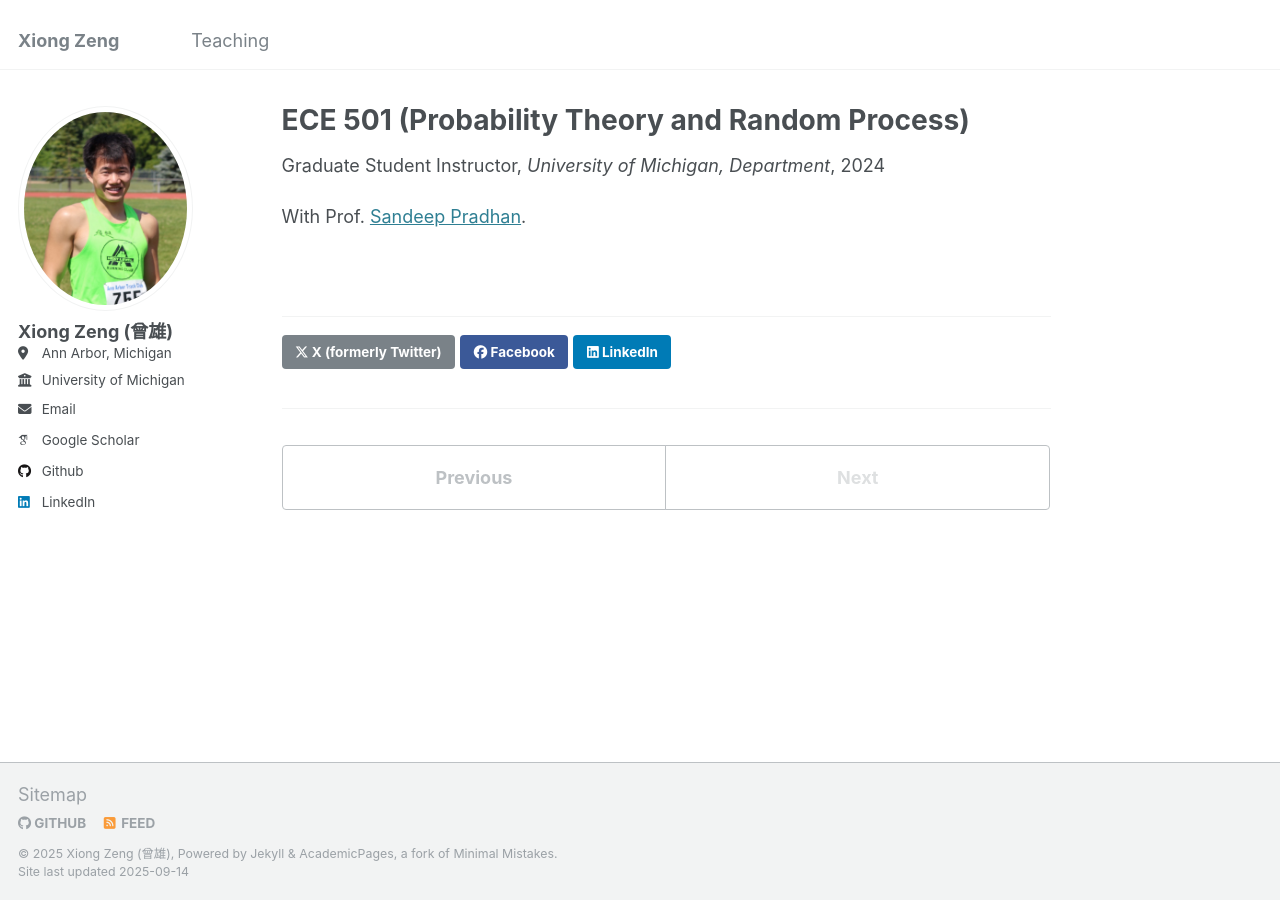
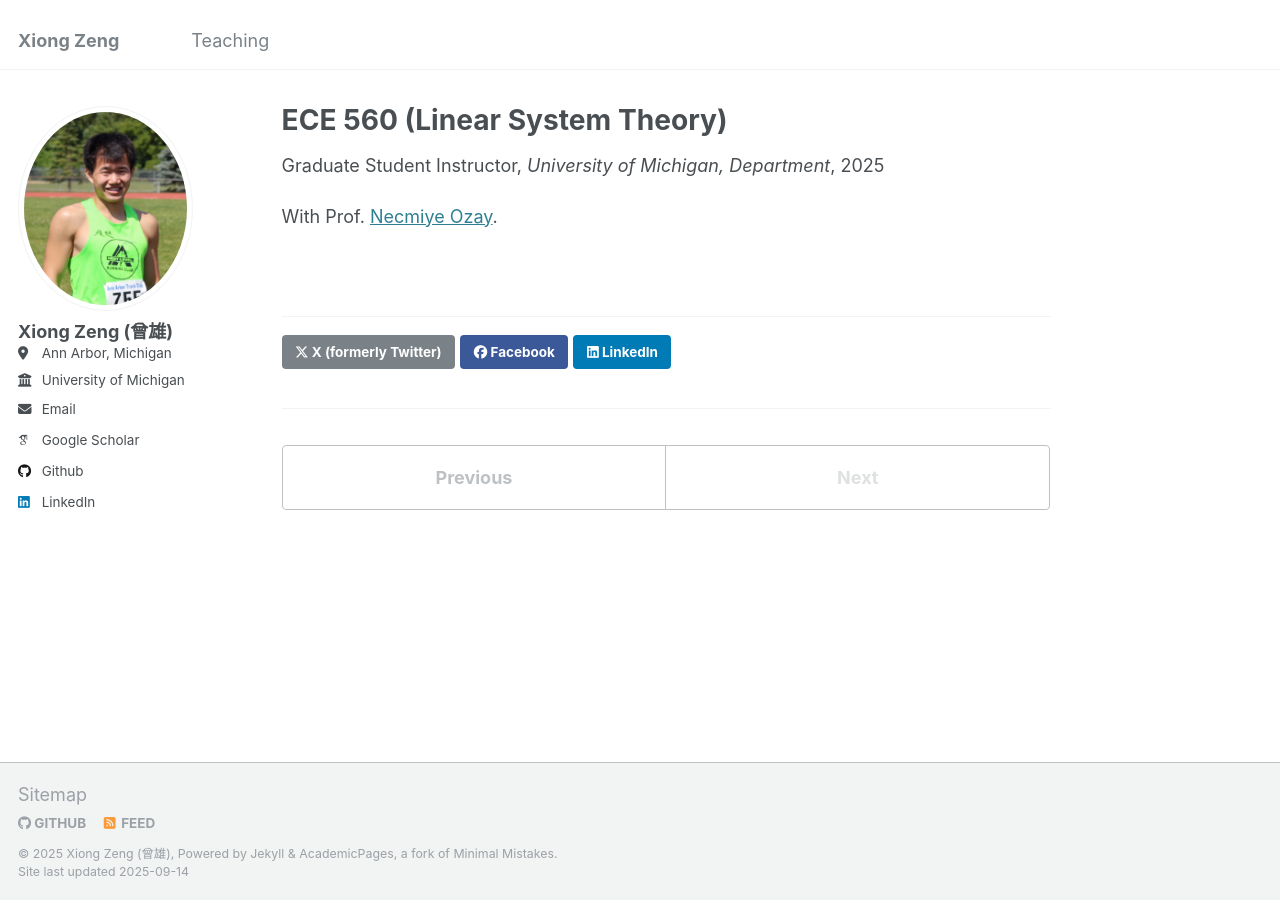
Before and after one commit to zengxiong111/zengxiong.github.io, a Jekyll site: the page built from _teaching/2025-fall-teaching.md.md, in a window 1280 px wide. Built offline with Jekyll 4.4.1, drawn with Linux system fonts in a browser that asks for light colours; some web fonts are replaced.

Commit message:
Update 2025-fall-teaching.md.md

```diff
--- a/_teaching/2025-fall-teaching.md.md
+++ b/_teaching/2025-fall-teaching.md.md
@@ -1,9 +1,9 @@
 ---
-title: "ECE 501 (Probability Theory and Random Process)"
+title: "ECE 560 (Linear System Theory)"
 collection: teaching
 type: "Graduate Student Instructor"
 venue: "University of Michigan, Department"
-date: Sep. 2024 - Dec. 2024
+date: Sep. 2025 - Dec. 2025
 ---
 
-With Prof. <a href="https://pradhan.engin.umich.edu/" target="_blank">Sandeep Pradhan</a>.
+With Prof. <a href="https://web.eecs.umich.edu/~necmiye/" target="_blank">Necmiye Ozay</a>.
```
